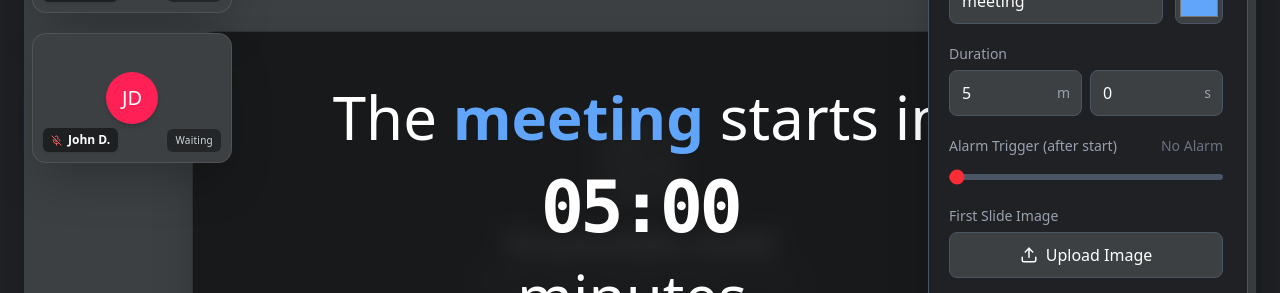
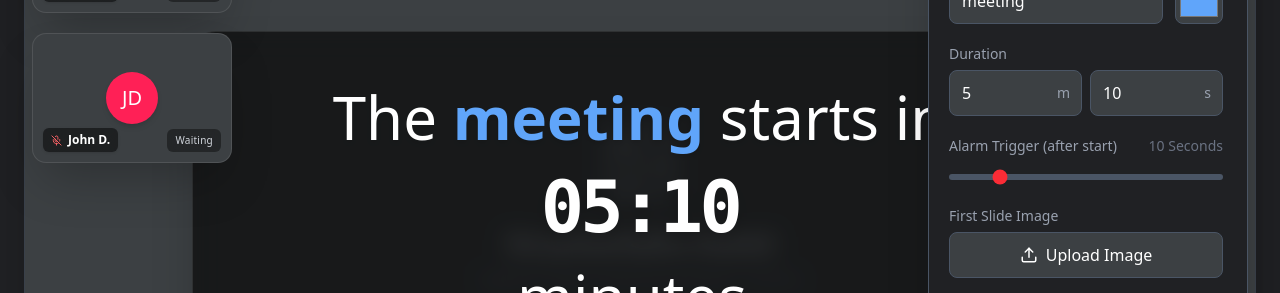
Before and after one commit to kosuvorov/video-meeting-interface, a React (Vite) app: page / in a window 1280 px wide. Shown: the part 149-442 px from the top of the page. Built offline with nearby package versions, Linux system fonts and the light colour scheme.

Commit message:
Update default timer and alarm values

```diff
--- a/src/App.tsx
+++ b/src/App.tsx
@@ -11,9 +11,9 @@ import { get as idbGet, set as idbSet } from 'idb-keyval';
 export default function App() {
   const [eventName, setEventName] = useState('meeting');
   const [initialMinutes, setInitialMinutes] = useState(5);
-  const [initialSeconds, setInitialSeconds] = useState(0);
-  const [timeLeft, setTimeLeft] = useState(300); // 5 minutes in seconds
-  const [alarmTriggerSeconds, setAlarmTriggerSeconds] = useState<number>(0);
+  const [initialSeconds, setInitialSeconds] = useState(10);
+  const [timeLeft, setTimeLeft] = useState(310); // 5 minutes 10 seconds
+  const [alarmTriggerSeconds, setAlarmTriggerSeconds] = useState<number>(10);
   const [isAlarmRinging, setIsAlarmRinging] = useState(false);
   const [isRunning, setIsRunning] = useState(false);
   const [eventColor, setEventColor] = useState('#60A5FA');
```
